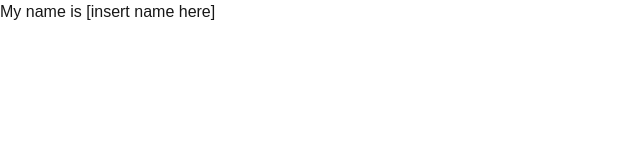
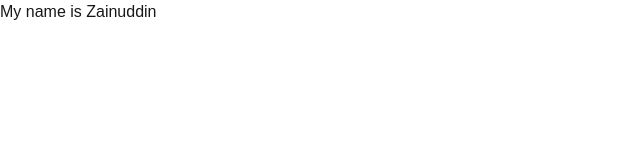
Before and after one commit to zainuddinmohammed/team7practice, a Next.js app: page /zainuddin in a window 1280 px wide. Shown: the top 160 px of the page, without its empty margins (0-640 px from the left). Built offline with nearby package versions, Linux system fonts and the light colour scheme.

Commit message:
Added name

```diff
--- a/app/zainuddin/page.js
+++ b/app/zainuddin/page.js
@@ -1,7 +1,7 @@
 export default function Page() {
     return (
         <div>
-            <h1>My name is [insert name here]</h1>
+            <h1>My name is Zainuddin</h1>
         </div>
     );
 }
```
